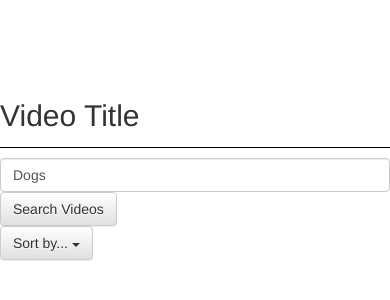
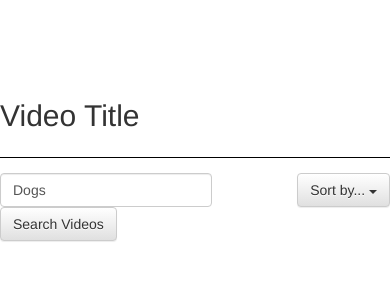
Before and after one commit to flyingace/discovery, a React (Create React App) app: page / in a window 390 px wide. Shown: the part 170-470 px from the top of the page. Built offline with nearby package versions, Linux system fonts and the light colour scheme.

Commit message:
Adjusted player sizing for different breakpoints
On devices smaller than 769px the player will take up the full width of the device. Otherwise it will remain at 640px width & 480px height, centered in the browser's window.

```diff
--- a/src/App.css
+++ b/src/App.css
@@ -1,3 +1,5 @@
+@media (max-width: 768px) {
+
     .player .video-container {
         position: relative;
         padding-bottom: 56.25%;
@@ -14,7 +16,37 @@
         height: 100%;
     }
 
-.player h2 {
+}
+
+@media (min-width: 769px) {
+    .main-wrapper {
+        padding: 10px 50px;
+    }
+
+    .player .video-container, .player h2 {
+        margin: 0 auto;
+        max-width: 640px;
+    }
+}
+
+.player {
     border-bottom: 1px solid black;
+    margin-bottom: 15px;
     padding-bottom: 15px;
 }
+
+.form-elements {
+    height: 45px;
+}
+
+.form-elements .form-inline {
+    float: left;
+}
+
+.form-elements .form-inline .form-control {
+    margin-right: 5px;
+}
+
+.form-elements .dropdown {
+    float: right;
+}
--- a/src/App.js
+++ b/src/App.js
@@ -11,10 +11,12 @@ class App extends Component {
 
     render() {
         return (
-            <div className="main_wrapper">
+            <div className="main-wrapper">
                 <Player videoId={this.props.currentVideo.videoId} videoTitle={this.props.currentVideo.videoTitle}/>
-                <SearchField fetchVideo={this.props.fetchVideoData}/>
-                <SortingMenu/>
+                <div className='form-elements'>
+                    <SearchField fetchVideo={this.props.fetchVideoData}/>
+                    <SortingMenu/>
+                </div>
                 <VideoList videoData={this.props.videoData} selectVideo={this.props.updateCurrentVideo}/>
             </div>
         );
```
Lines whose indentation alone changed are shown as unchanged.
